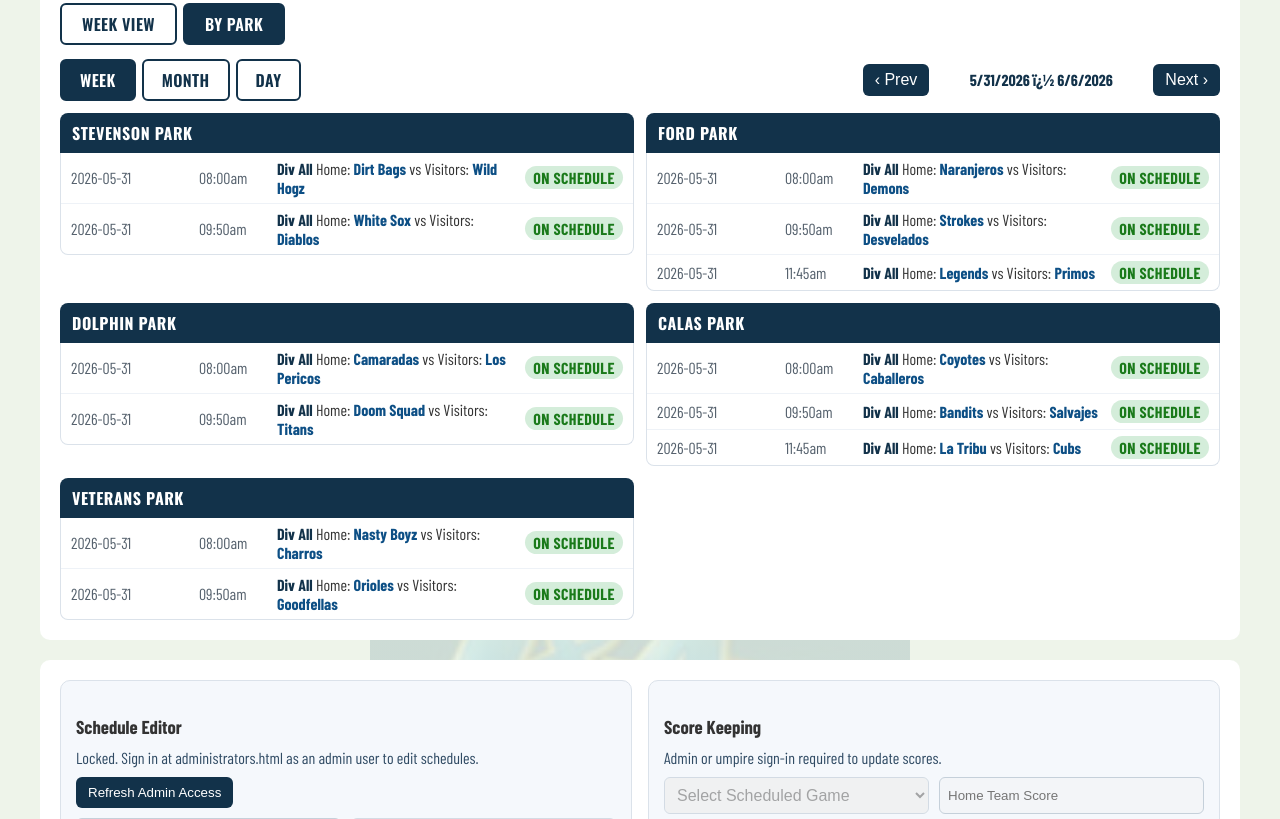
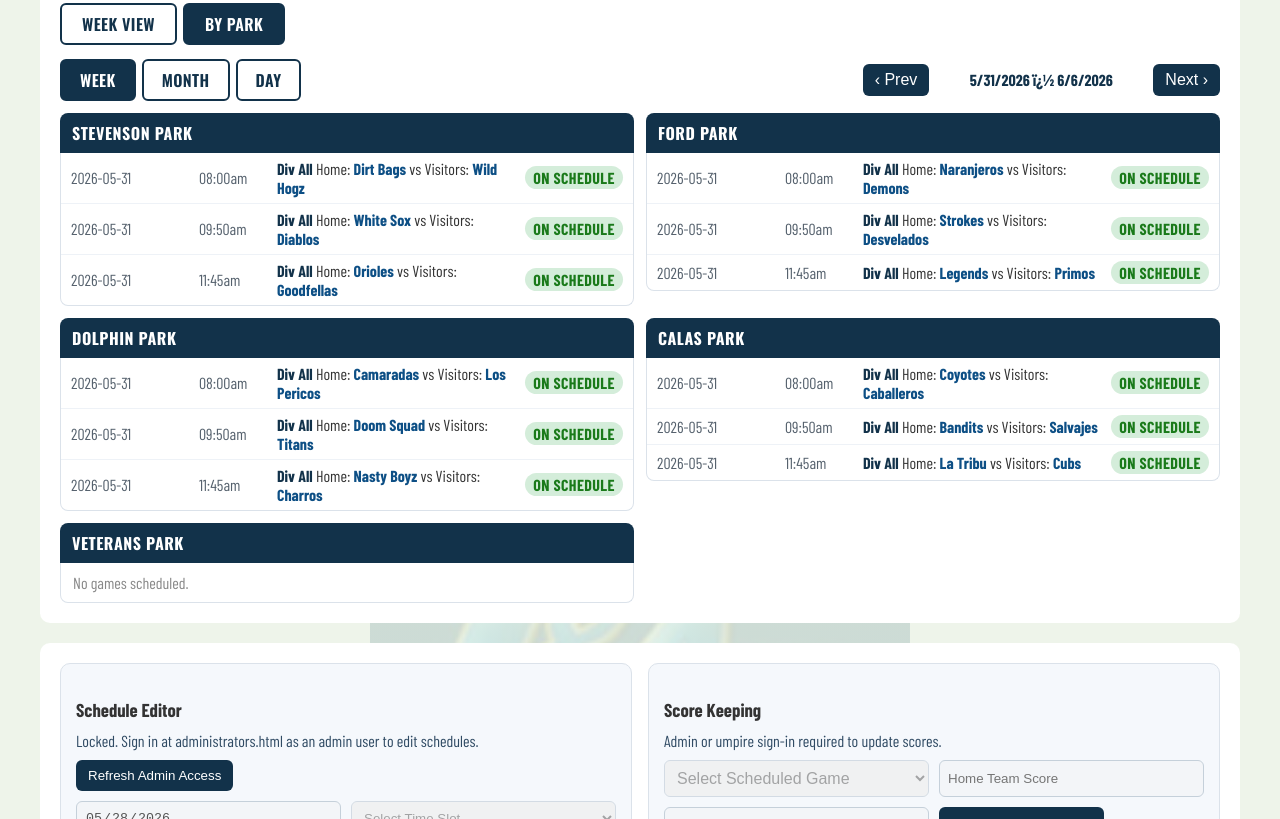
Before and after one commit to jnickenig11-hash/LAMSL, a plain HTML site: page schedule.html in a window 1280 px wide. Shown: the part 403-1222 px from the top of the page. Drawn offline with nearby package versions, Linux system fonts and the light colour scheme.

Commit message:
Update schedule.html

```diff
--- a/schedule.html
+++ b/schedule.html
@@ -1239,10 +1239,11 @@ function ensureDefaults() {
             { id: 'game-40', date: '2026-05-31', time: '11:45am', park: 'Calas Park', division: 'All', team1: 'La Tribu', team2: 'Cubs', score1: '', score2: '', status: 'scheduled' },
             { id: 'game-41', date: '2026-05-31', time: '08:00am', park: 'Stevenson Park', division: 'All', team1: 'Dirt Bags', team2: 'Wild Hogz', score1: '', score2: '', status: 'scheduled' },
             { id: 'game-42', date: '2026-05-31', time: '09:50am', park: 'Stevenson Park', division: 'All', team1: 'White Sox', team2: 'Diablos', score1: '', score2: '', status: 'scheduled' },
-            { id: 'game-43', date: '2026-05-31', time: '08:00am', park: 'Dolphin Park', division: 'All', team1: 'Camaradas', team2: 'Los Pericos', score1: '', score2: '', status: 'scheduled' },
-            { id: 'game-44', date: '2026-05-31', time: '09:50am', park: 'Dolphin Park', division: 'All', team1: 'Doom Squad', team2: 'Titans', score1: '', score2: '', status: 'scheduled' },
-            { id: 'game-45', date: '2026-05-31', time: '08:00am', park: 'Veterans Park', division: 'All', team1: 'Nasty Boyz', team2: 'Charros', score1: '', score2: '', status: 'scheduled' },
-            { id: 'game-46', date: '2026-05-31', time: '09:50am', park: 'Veterans Park', division: 'All', team1: 'Orioles', team2: 'Goodfellas', score1: '', score2: '', status: 'scheduled'},
+            { id: 'game-43', date: '2026-05-31', time: '11:45am', park: 'Stevenson Park', division: 'All', team1: 'Orioles', team2: 'Goodfellas', score1: '', score2: '', status: 'scheduled'},
+            { id: 'game-44', date: '2026-05-31', time: '08:00am', park: 'Dolphin Park', division: 'All', team1: 'Camaradas', team2: 'Los Pericos', score1: '', score2: '', status: 'scheduled' },
+            { id: 'game-45', date: '2026-05-31', time: '09:50am', park: 'Dolphin Park', division: 'All', team1: 'Doom Squad', team2: 'Titans', score1: '', score2: '', status: 'scheduled' },
+            { id: 'game-46', date: '2026-05-31', time: '11:45am', park: 'Dolphin Park', division: 'All', team1: 'Nasty Boyz', team2: 'Charros', score1: '', score2: '', status: 'scheduled' },
+
             { id: 'game-47', date: '2026-05-31', time: '08:00am', park: 'Ford Park', division: 'All', team1: 'Naranjeros', team2: 'Demons', score1: '', score2: '', status: 'scheduled' },
             { id: 'game-48', date: '2026-05-31', time: '09:50am', park: 'Ford Park', division: 'All', team1: 'Strokes', team2: 'Desvelados', score1: '', score2: '', status: 'scheduled' },
             { id: 'game-49', date: '2026-05-31', time: '11:45am', park: 'Ford Park', division: 'All', team1: 'Legends', team2: 'Primos', score1: '', score2: '', status: 'scheduled' },
```
